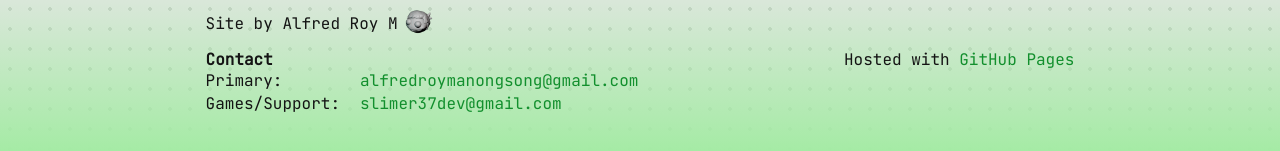
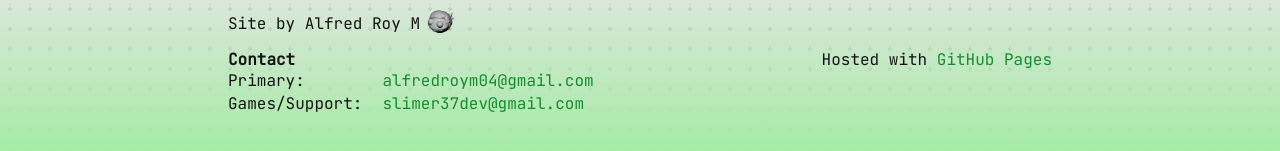
Before and after one commit to slimer37/my-website, a React (Vite) app: page / in a window 1280 px wide. Shown: the part 3261-3412 px from the top of the page. Built offline with nearby package versions, Linux system fonts and the light colour scheme; a web font is replaced by a local one.

Commit message:
update footer e-mail

```diff
--- a/src/data/siteInfo.ts
+++ b/src/data/siteInfo.ts
@@ -9,7 +9,7 @@ export const siteInfo = {
   author: "Alfred Roy M",
 
   contacts: [
-    { label: "Primary", email: "alfredroymanongsong@gmail.com" },
+    { label: "Primary", email: "alfredroym04@gmail.com" },
     { label: "Games/Support", email: "slimer37dev@gmail.com" },
   ] satisfies Contact[],
 
```
